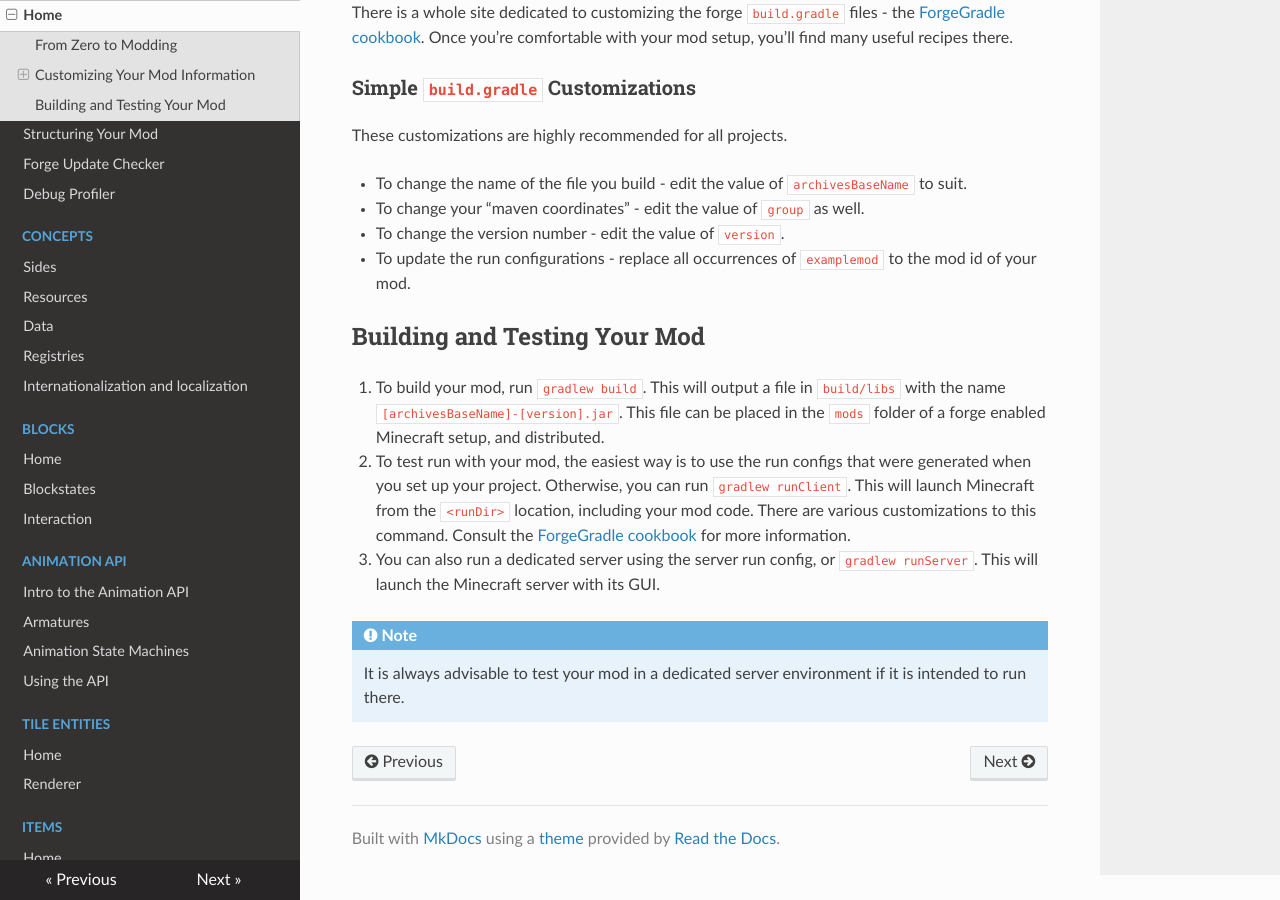
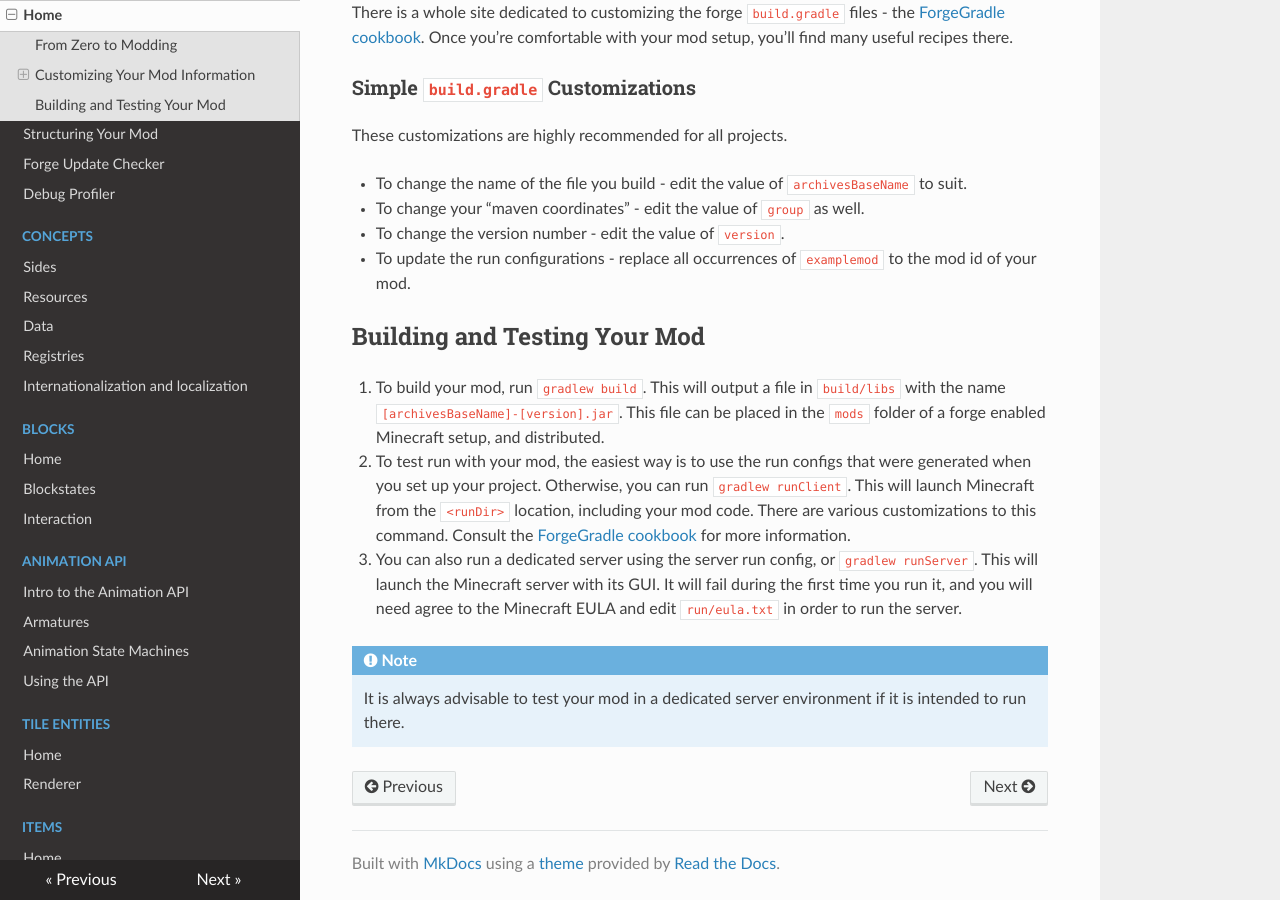
Before and after one commit to MinecraftForge/Documentation, an MkDocs documentation site: the page built from docs/gettingstarted/index.md, in a window 1280 px wide and 900 px high, scrolled down 1404 px. Built offline with MkDocs 1.6.1, drawn with Linux system fonts in a browser that asks for light colours; nearby versions of some CDN libraries.

Commit message:
Update Getting Started with accepting the  Minecraft EULA in order to run server

```diff
--- a/docs/gettingstarted/index.md
+++ b/docs/gettingstarted/index.md
@@ -52,7 +52,7 @@ Building and Testing Your Mod
 
 1. To build your mod, run `gradlew build`. This will output a file in `build/libs` with the name `[archivesBaseName]-[version].jar`. This file can be placed in the `mods` folder of a forge enabled Minecraft setup, and distributed.
 2. To test run with your mod, the easiest way is to use the run configs that were generated when you set up your project. Otherwise, you can run `gradlew runClient`. This will launch Minecraft from the `<runDir>` location, including your mod code. There are various customizations to this command. Consult the [ForgeGradle cookbook][] for more information.
-3. You can also run a dedicated server using the server run config, or `gradlew runServer`. This will launch the Minecraft server with its GUI.
+3. You can also run a dedicated server using the server run config, or `gradlew runServer`. This will launch the Minecraft server with its GUI. It will fail during the first time you run it, and you will need agree to the Minecraft EULA and edit `run/eula.txt` in order to run the server.
 
 !!! note
 
```
